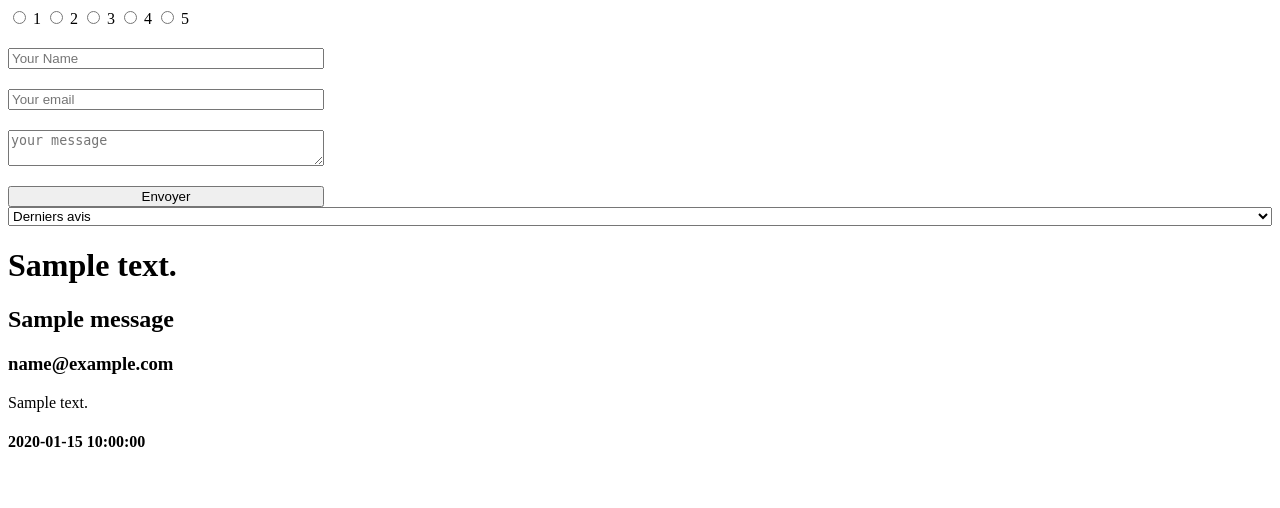
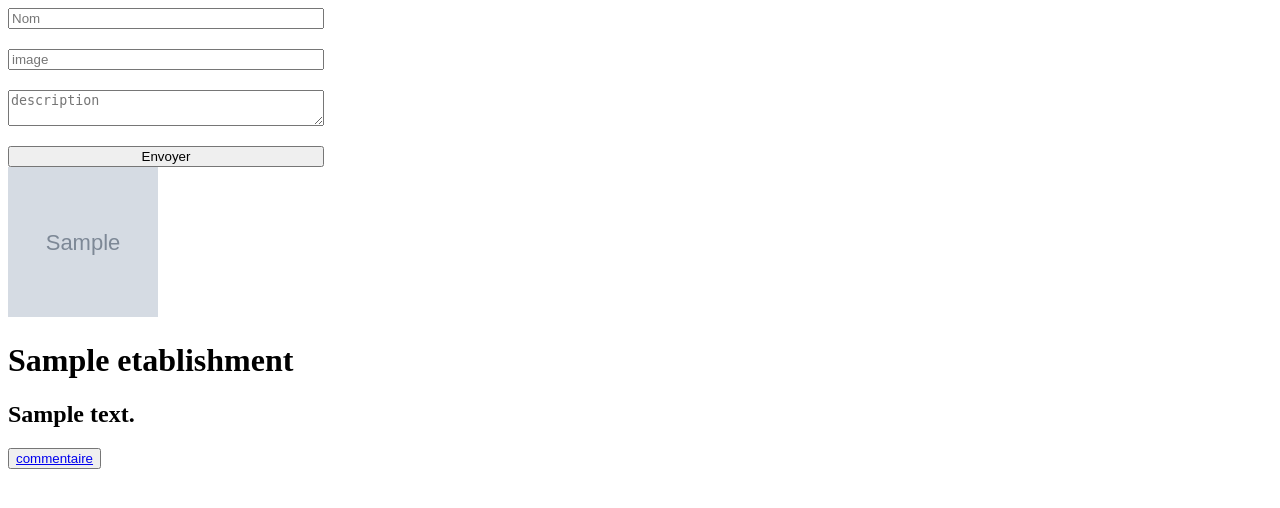
Before and after one commit to EmmaESD/feedback_php, a PHP site: page / in a window 1280 px wide. Shown: the top 508 px of the page. Run offline with PHP 8.4, Linux system fonts and the light colour scheme; tables that the repository leaves empty or names only in its code hold one stand-in row (values such as "Sample post"); grey boxes marked "Sample" are stand-in pictures.

Commit message:
add form to create a new etablishment and bdd

```diff
--- a/src/index.php
+++ b/src/index.php
@@ -7,53 +7,11 @@
     <title>Document</title>
 </head>
 <body>
-    <div class="content">
-        <div class="form">
-            <?php require_once './parts/form.php'?>
-        </div>
-        <div class="button-tri">
-<?php
-$filter = isset($_GET['filter']) ? $_GET['filter'] : 'desc';
-
-switch ($filter) {
-    case 'asc':
-        $orderBy = "date ASC";
-        break;
-    case 'most':
-        $orderBy = "note DESC";
-        break;
-    case 'least':
-        $orderBy = "note ASC";
-        break;
-    default:
-        $orderBy = "date DESC";
-        break;
-}
-
-$connectDatabase = new PDO("mysql:host=db;dbname=wordpress", "root", "admin");
-$request = $connectDatabase->prepare("SELECT * FROM messages ORDER BY $orderBy");
-$request->execute();
-$messages = $request->fetchAll(PDO::FETCH_ASSOC);
-?>
-
-<form id="filterForm" method="GET" action="">
-    <select name="filter" class="form-select" onchange="submitForm()" aria-label="Order by date">
-        <option value="desc" <?= $filter == 'desc' ? "selected" : "" ?>>Derniers avis</option>
-        <option value="asc" <?= $filter == 'asc' ? "selected" : "" ?>>Premiers avis</option>
-        <option value="most" <?= $filter == 'most' ? "selected" : "" ?>>Les plus populaires</option>
-        <option value="least" <?= $filter == 'least' ? "selected" : "" ?>>Les moins populaires</option>
-    </select>
-</form>
-<script>
-    function submitForm() {
-        document.getElementById('filterForm').submit();
-        console.log('test submit')
-    }
-</script>
-        </div>
-        <div class="postlist">
-            <?php require_once './parts/post-list.php' ?>
-        </div>
+    <div class="form">
+        <?php require_once './parts/form-etab.php' ?>
+    </div>
+    <div class="etab-list">
+        <?php require_once './parts/etab-list.php' ?>
     </div>
 </body>
 </html>
--- /dev/null
+++ b/src/parts/etab-list.php
@@ -0,0 +1,15 @@
+<?php
+$connectDatabase = new PDO("mysql:host=db;dbname=wordpress", "root", "admin");
+$request = $connectDatabase->prepare("SELECT * FROM etablishments");
+$request->execute();
+$etablishments = $request->fetchAll(PDO::FETCH_ASSOC);
+?>
+
+<?php foreach ($etablishments as $etablishment): ;?>
+    <div class="card" >
+        <img src="<?php echo $etablishment['img_url']; ?>" alt="">
+        <h1 class="title"><?php echo $etablishment['title'];?></h1>
+        <h2 class="content"><?php echo $etablishment['content']; ?></h2>
+        <button><a href="./singleEtab.php">commentaire</a></button>
+    </div>
+<?php endforeach ?>
--- /dev/null
+++ b/src/parts/form-etab.php
@@ -0,0 +1,8 @@
+<div class="form">
+    <form action="../scripts/createEtab-script.php" method="POST">
+        <input type="text" name="title" placeholder="Nom">
+        <input type="text" name="img_url" placeholder="image">
+        <textarea name="content" placeholder="description" id="content"></textarea>
+        <input type="submit" value="Envoyer">
+    </form>
+</div>
--- a/src/scripts/createPost-script.php
+++ b/src/scripts/createPost-script.php
@@ -11,5 +11,5 @@ $request->bindParam(':note', $_POST['note']);
 
 $request->execute();
 
-header('Location: ../index.php?success=Nouvelle recette ajoutée !');
+header('Location: ../singleEtab.php?success=Nouvelle recette ajoutée !');
 ?>
--- a/src/style/style.css
+++ b/src/style/style.css
@@ -11,4 +11,9 @@ form {
 
 .postlist {
   width: 50%;
+}
+
+img {
+  width: 150px;
+  height: 150px;
 }/*# sourceMappingURL=style.css.map */
--- a/src/style/style.scss
+++ b/src/style/style.scss
@@ -12,3 +12,8 @@ form {
 .postlist {
   width: 50%;
 }
+
+img {
+  width: 150px;
+  height: 150px;
+}
```
Also changed, not shown: src/parts/singleEtab.php (added, +48 -0 lines), src/scripts/createEtab-script.php (added, +14 -0 lines), 1 other file.
